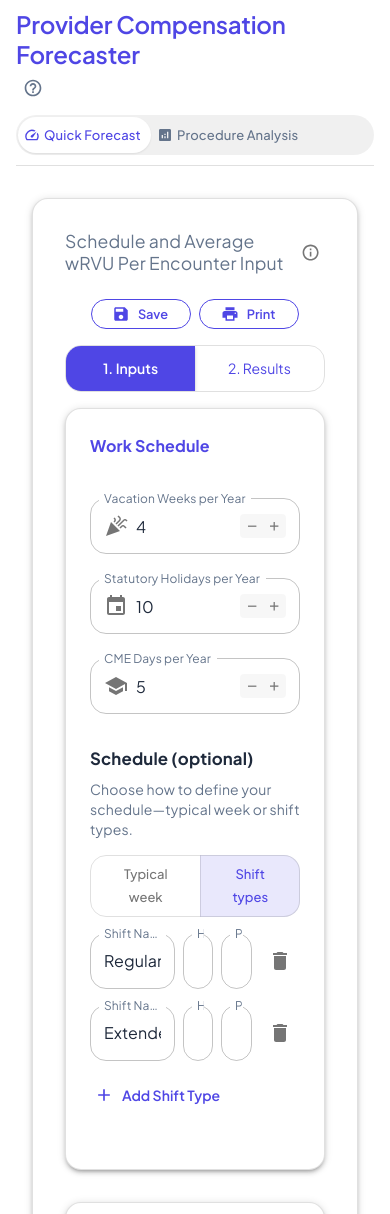
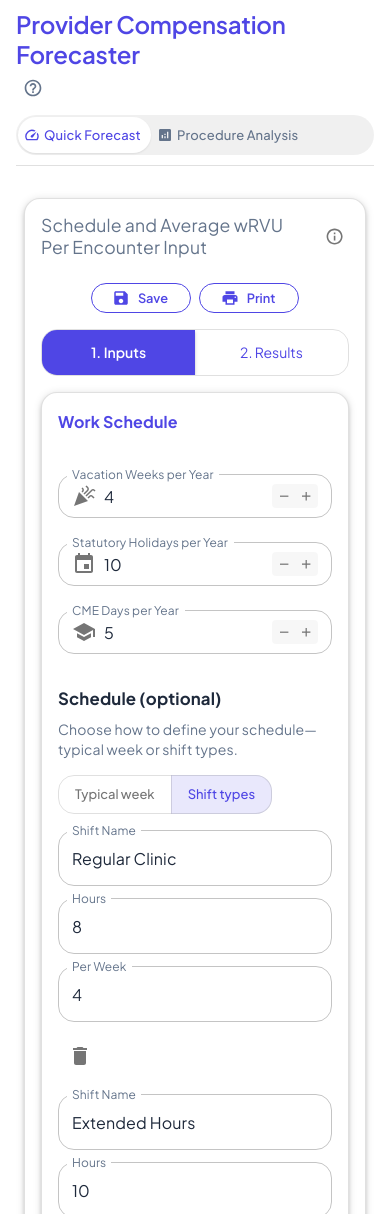
Before and after one commit to WiesHerd/wrvu-analysis-tool, a React (Create React App) app: page /#/wrvu-forecast in a window 390 px wide. Shown: the top 1214 px of the page. Built offline with nearby package versions, Linux system fonts and the light colour scheme.

Commit message:
Mobile responsiveness for Quick Forecast and Procedure Analysis; keep desktop maxWidth lg
Made-with: Cursor

```diff
--- a/src/App.js
+++ b/src/App.js
@@ -98,7 +98,7 @@ function AppContent() {
 
   return (
     <Box sx={{ width: '100%', minHeight: '100vh', pb: 4 }}>
-      <Container maxWidth="lg">
+      <Container maxWidth="lg" sx={{ '@media (max-width: 599px)': { maxWidth: '100%' } }}>
         {/* Header: Gmail-style compact bar — title + nav in one row */}
         <Box
           sx={{
@@ -236,9 +236,10 @@ function AppContent() {
       <Container maxWidth="lg" sx={{
         pt: { xs: 0, sm: 1 },
         pb: { xs: 3, sm: 4 },
-        px: { xs: 2, sm: 3 },
+        px: { xs: 1, sm: 3 },
         display: 'flex',
-        flexDirection: 'column'
+        flexDirection: 'column',
+        '@media (max-width: 599px)': { maxWidth: '100%' }
       }}>
         <AnimatePresence mode="wait">
           <Routes>
--- a/src/WRVUForecastingTool.js
+++ b/src/WRVUForecastingTool.js
@@ -189,6 +189,12 @@ function CustomNumberInput({ label, value, onChange, icon, min = 0, max = Infini
         const val = e.target.value === '' ? min : Number(e.target.value);
         onChange(isNaN(val) ? min : Math.max(min, Math.min(val, max)));
       }}
+      sx={{
+        '@media (max-width: 600px)': {
+          '& .MuiInputBase-root': { minHeight: 44 },
+          '& .MuiInputBase-input': { paddingTop: 1.25, paddingBottom: 1.25 },
+        },
+      }}
       InputProps={{
         startAdornment: icon && (
           <InputAdornment position="start">
@@ -256,7 +262,7 @@ function WorkSchedule({ inputs, handleInputChange, handleShiftChange, handleDele
   const isTypicalWeek = scheduleInputMode === 'typicalWeek';
 
   return (
-    <Paper elevation={3} sx={{ p: 3, mb: 4, height: '100%', borderRadius: '16px', border: '1px solid',
+    <Paper elevation={3} sx={{ p: { xs: 2, sm: 3 }, mb: 4, height: '100%', borderRadius: '16px', border: '1px solid',
       borderColor: 'divider' }}>
       <Typography variant="h6" gutterBottom sx={{ mb: 3, fontWeight: 'bold', color: 'primary.main' }}>Work Schedule</Typography>
       <CustomNumberInput
@@ -324,18 +330,20 @@ function WorkSchedule({ inputs, handleInputChange, handleShiftChange, handleDele
         <>
           <Box sx={{ display: 'flex', flexDirection: 'column', gap: 1, mb: 2 }}>
             {WEEKDAY_LABELS.map((label, i) => (
-              <Box key={i} sx={{ display: 'flex', alignItems: 'center', gap: 2 }}>
-                <Typography sx={{ width: 100, flexShrink: 0, fontSize: '0.875rem' }}>{label}</Typography>
+              <Box key={i} sx={{ display: 'flex', flexDirection: { xs: 'column', sm: 'row' }, alignItems: { xs: 'stretch', sm: 'center' }, gap: { xs: 0.5, sm: 2 } }}>
+                <Typography sx={{ width: { sm: 100 }, flexShrink: 0, fontSize: '0.875rem' }}>{label}</Typography>
+                <Box sx={{ display: 'flex', alignItems: 'center', gap: 1 }}>
                   <TextField
                     size="small"
                     type="number"
                     value={week[i] || 0}
                     onChange={(e) => onTypicalWeekChange(i, e.target.value)}
                     inputProps={{ min: 0, max: 24, step: 0.5 }}
-                  sx={{ width: 100, flexShrink: 0 }}
+                    sx={{ width: { xs: '100%', sm: 100 }, minWidth: 0, flexShrink: 0 }}
                     placeholder="0"
                   />
                   <Typography variant="body2" color="text.secondary">hrs</Typography>
+                </Box>
               </Box>
             ))}
           </Box>
@@ -353,28 +361,28 @@ function WorkSchedule({ inputs, handleInputChange, handleShiftChange, handleDele
       ) : (
         <>
           {inputs.shifts.map((shift, index) => (
-            <Box key={index} sx={{ display: 'flex', alignItems: 'center', mb: 2 }}>
+            <Box key={index} sx={{ display: 'flex', flexDirection: { xs: 'column', sm: 'row' }, alignItems: { xs: 'stretch', sm: 'center' }, flexWrap: 'wrap', gap: { xs: 1.5, sm: 0 }, mb: 2 }}>
               <TextField
-                sx={{ mr: 1, flexGrow: 1 }}
+                sx={{ mr: { sm: 1 }, flexGrow: 1, minWidth: { xs: '100%', sm: 0 } }}
                 label="Shift Name"
                 value={shift.name}
                 onChange={(e) => handleShiftChange(index, 'name', e.target.value)}
               />
               <TextField
-                sx={{ mr: 1, width: '80px' }}
+                sx={{ mr: { sm: 1 }, width: { xs: '100%', sm: '80px' } }}
                 type="number"
                 label="Hours"
                 value={shift.hours}
                 onChange={(e) => handleShiftChange(index, 'hours', e.target.value)}
               />
               <TextField
-                sx={{ mr: 1, width: '80px' }}
+                sx={{ mr: { sm: 1 }, width: { xs: '100%', sm: '80px' } }}
                 type="number"
                 label="Per Week"
                 value={shift.perWeek}
                 onChange={(e) => handleShiftChange(index, 'perWeek', e.target.value)}
               />
-              <IconButton onClick={() => handleDeleteShift(index)}>
+              <IconButton onClick={() => handleDeleteShift(index)} sx={{ alignSelf: { xs: 'flex-start', sm: 'center' }, minWidth: 44, minHeight: 44 }}>
                 <Delete />
               </IconButton>
             </Box>
@@ -638,9 +646,9 @@ function PrintableView({ metrics, inputs }) {
       </Box>
 
       {/* Top row - Summary metrics */}
-      <Box sx={{ display: 'flex', justifyContent: 'space-between', mb: 2.5 }}>
+      <Box sx={{ display: 'flex', flexDirection: { xs: 'column', sm: 'row' }, justifyContent: 'space-between', gap: { xs: 1.5, sm: 0 }, mb: 2.5 }}>
         <Box sx={{
-          width: '32%',
+          width: { xs: '100%', sm: '32%' },
           p: 1.5,
           border: '1px solid',
           borderColor: 'divider',
@@ -657,7 +665,7 @@ function PrintableView({ metrics, inputs }) {
         </Box>
 
         <Box sx={{
-          width: '32%',
+          width: { xs: '100%', sm: '32%' },
           p: 1.5,
           border: '1px solid',
           borderColor: 'divider',
@@ -695,7 +703,7 @@ function PrintableView({ metrics, inputs }) {
         </Box>
 
         <Box sx={{
-          width: '32%',
+          width: { xs: '100%', sm: '32%' },
           p: 1.5,
           border: '1px solid',
           borderColor: 'divider',
@@ -734,9 +742,9 @@ function PrintableView({ metrics, inputs }) {
       </Box>
 
       {/* Main content - Two-column layout */}
-      <Box sx={{ display: 'flex', justifyContent: 'space-between' }}>
+      <Box sx={{ display: 'flex', flexDirection: { xs: 'column', sm: 'row' }, justifyContent: 'space-between', gap: { xs: 1.5, sm: 0 } }}>
         {/* Left column - Work Schedule & Shift Types & Patient Encounters */}
-        <Box sx={{ width: '49%' }}>
+        <Box sx={{ width: { xs: '100%', sm: '49%' } }}>
           <Box sx={{ ...boxStyles, height: '100%', display: 'flex', flexDirection: 'column' }}>
             <Typography sx={headerStyles}>
               <People sx={{ fontSize: '14px', mr: 0.5, color: 'primary.main' }} />
@@ -901,7 +909,7 @@ function PrintableView({ metrics, inputs }) {
         </Box>
 
         {/* Right column - Productivity Metrics */}
-        <Box sx={{ width: '49%' }}>
+        <Box sx={{ width: { xs: '100%', sm: '49%' } }}>
           <Box sx={{ ...boxStyles, height: '100%', display: 'flex', flexDirection: 'column' }}>
             <Typography sx={headerStyles}>
               <TrendingUp sx={{ fontSize: '14px', mr: 0.5, color: 'primary.main' }} />
@@ -910,8 +918,8 @@ function PrintableView({ metrics, inputs }) {
 
             {/* Combined metrics and projection section */}
             <Box>
-              <Box sx={{ display: 'flex', justifyContent: 'space-between', mb: 1 }}>
-                <Box sx={{ width: '48%', textAlign: 'center' }}>
+              <Box sx={{ display: 'flex', flexDirection: { xs: 'column', sm: 'row' }, justifyContent: 'space-between', gap: { xs: 1.5, sm: 0 }, mb: 1 }}>
+                <Box sx={{ width: { xs: '100%', sm: '48%' }, textAlign: 'center' }}>
                   <Typography sx={{ fontSize: '11px', fontWeight: 'bold', color: 'text.secondary', mb: 0.5, display: 'flex', alignItems: 'center', justifyContent: 'center' }}>
                     <CalendarToday sx={{ fontSize: '11px', mr: 0.5 }} />
                     Annual Clinic Days
@@ -921,7 +929,7 @@ function PrintableView({ metrics, inputs }) {
                   </Typography>
                 </Box>
 
-                <Box sx={{ width: '48%', textAlign: 'center' }}>
+                <Box sx={{ width: { xs: '100%', sm: '48%' }, textAlign: 'center' }}>
                   <Typography sx={{ fontSize: '11px', fontWeight: 'bold', color: 'text.secondary', mb: 0.5, display: 'flex', alignItems: 'center', justifyContent: 'center' }}>
                     <AccessTime sx={{ fontSize: '11px', mr: 0.5 }} />
                     Annual Clinical Hours
@@ -932,8 +940,8 @@ function PrintableView({ metrics, inputs }) {
                 </Box>
               </Box>
 
-              <Box sx={{ display: 'flex', justifyContent: 'space-between', mb: 1.5 }}>
-                <Box sx={{ width: '48%', textAlign: 'center' }}>
+              <Box sx={{ display: 'flex', flexDirection: { xs: 'column', sm: 'row' }, justifyContent: 'space-between', gap: { xs: 1.5, sm: 0 }, mb: 1.5 }}>
+                <Box sx={{ width: { xs: '100%', sm: '48%' }, textAlign: 'center' }}>
                   <Typography sx={{ fontSize: '11px', fontWeight: 'bold', color: 'text.secondary', mb: 0.5, display: 'flex', alignItems: 'center', justifyContent: 'center' }}>
                     <People sx={{ fontSize: '11px', mr: 0.5 }} />
                     Encounters per Week
@@ -943,7 +951,7 @@ function PrintableView({ metrics, inputs }) {
                   </Typography>
                 </Box>
 
-                <Box sx={{ width: '48%', textAlign: 'center' }}>
+                <Box sx={{ width: { xs: '100%', sm: '48%' }, textAlign: 'center' }}>
                   <Typography sx={{ fontSize: '11px', fontWeight: 'bold', color: 'text.secondary', mb: 0.5, display: 'flex', alignItems: 'center', justifyContent: 'center' }}>
                     <People sx={{ fontSize: '11px', mr: 0.5 }} />
                     Annual Patient Encounters
@@ -1258,10 +1266,10 @@ function WRVUForecastingTool({ setTotalVisits }) {
 
   return (
     <ThemeProvider theme={printTheme}>
-      <Container maxWidth="lg" sx={{ mt: 4, '@media print': { mt: 0 } }}>
+      <Container maxWidth="lg" sx={{ mt: 4, '@media print': { mt: 0 }, '@media (max-width: 599px)': { maxWidth: '100%' } }}>
         <Box sx={{ '@media print': { display: 'none' } }}>
           {/* Normal view content */}
-          <Paper elevation={3} sx={{ p: 4, mt: 4, borderRadius: '16px', border: '1px solid',
+          <Paper elevation={3} sx={{ p: { xs: 2, sm: 4 }, mt: 4, borderRadius: '16px', border: '1px solid',
       borderColor: 'divider' }}>
             {/* Mobile-friendly header layout */}
             <Box sx={{ mb: 2 }}>
@@ -1478,7 +1486,7 @@ function WRVUForecastingTool({ setTotalVisits }) {
             </Box>
 
             {activeStep === 0 && (
-            <Grid container spacing={4} sx={{ mb: 4 }}>
+            <Grid container spacing={{ xs: 2, sm: 4 }} sx={{ mb: 4 }}>
               <Grid item xs={12} md={6}>
                 <WorkSchedule
                   inputs={inputs}
@@ -1494,7 +1502,7 @@ function WRVUForecastingTool({ setTotalVisits }) {
               </Grid>
 
               <Grid item xs={12} md={6}>
-                <Paper elevation={3} sx={{ p: 3, mb: 4, height: '100%', borderRadius: '16px', border: '1px solid',
+                <Paper elevation={3} sx={{ p: { xs: 2, sm: 3 }, mb: 4, height: '100%', borderRadius: '16px', border: '1px solid',
       borderColor: 'divider' }}>
                   <Box sx={{ display: 'flex', justifyContent: 'space-between', alignItems: 'center', mb: 3 }}>
                     <Typography variant="h6" sx={{ fontWeight: 'bold', color: 'primary.main' }}>Patient Encounters</Typography>
```
Also changed, not shown: src/DetailedWRVUForecaster.js (+18 -12 lines). Lines whose indentation alone changed are shown as unchanged.
